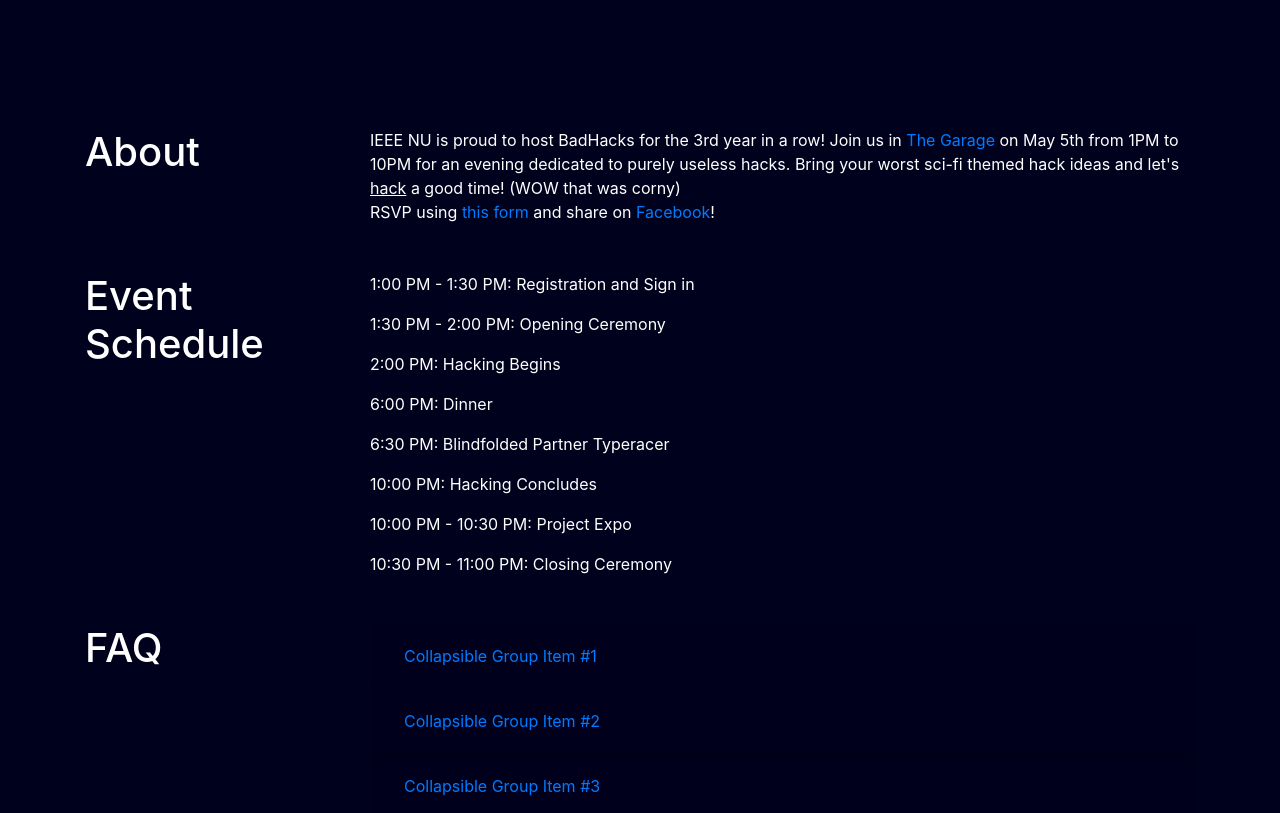
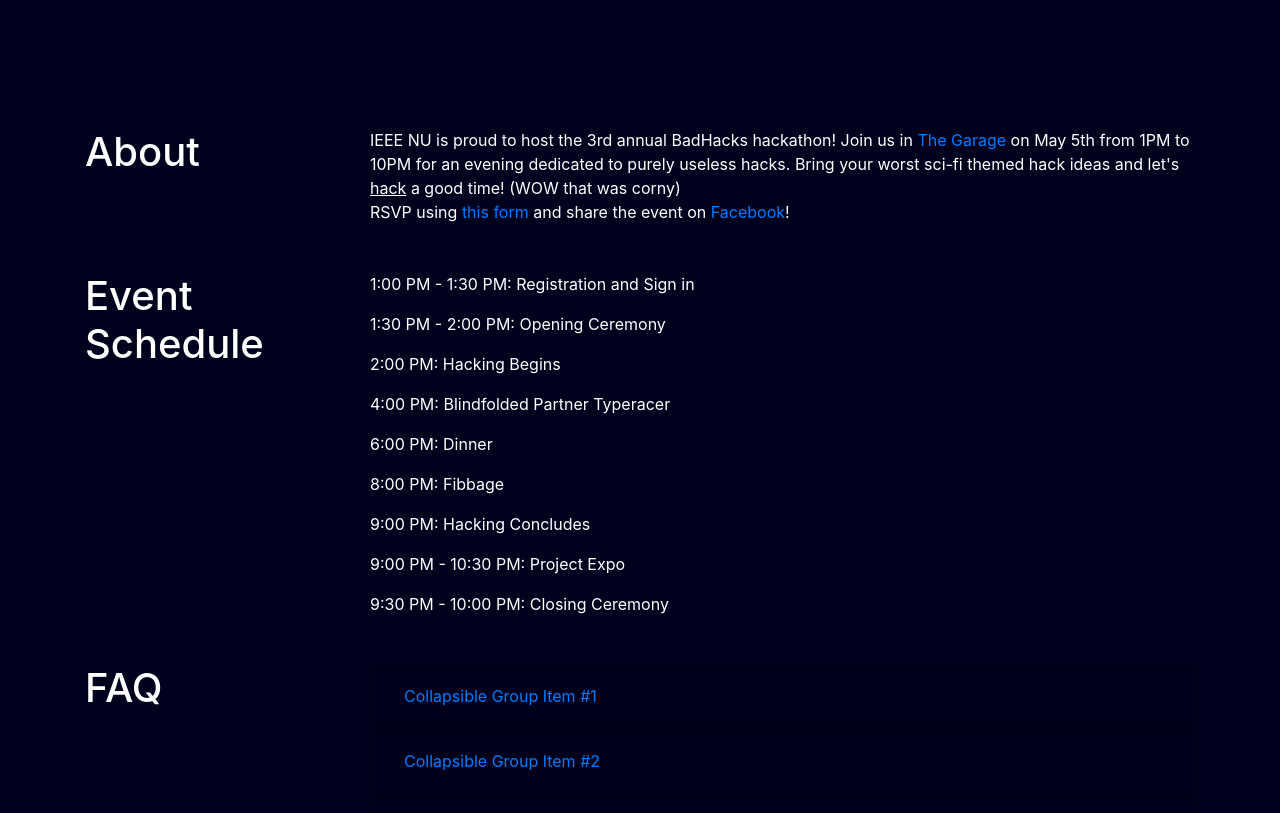
Before and after one commit to IEEE-NU/badhacks-2018, an Angular app: page / in a window 1280 px wide. Shown: the part 720-1533 px from the top of the page. Built offline with nearby package versions, Linux system fonts and the light colour scheme.

Commit message:
update event schedule

```diff
--- a/src/app/components/main/main.component.html
+++ b/src/app/components/main/main.component.html
@@ -5,13 +5,13 @@
         <h1>About</h1>
       </div>
       <div class="col-lg-9" style="text-align: left">
-        <p>IEEE NU is proud to host BadHacks for the 3rd year in a row! Join us in
+        <p>IEEE NU is proud to host the 3rd annual BadHacks hackathon! Join us in
           <a target="_blank" href="https://goo.gl/maps/7bNtezip7RD2">The Garage</a> on May 5th from 1PM to 10PM for an evening dedicated to purely useless hacks. Bring your worst sci-fi
           themed hack ideas and let's
           <ins>hack</ins> a good time! (WOW that was corny)
           <br/> RSVP using
-          <a target="_blank" href="https://goo.gl/forms/jcKSq6uxlL3WZqM13">this form</a> and share on
-          <a target="_blank" href="#">Facebook</a>!
+          <a target="_blank" href="https://ieeenu.typeform.com/to/yzfvvH">this form</a> and share the event on
+          <a target="_blank" href="https://www.facebook.com/events/161417684539017/">Facebook</a>!
         </p>
       </div>
     </div>
@@ -32,19 +32,22 @@
         <p>2:00 PM:
           <span class="event">Hacking Begins</span>
         </p>
+        <p>4:00 PM:
+          <span class="event">Blindfolded Partner Typeracer</span>
+        </p>
         <p>6:00 PM:
           <span class="event">Dinner</span>
         </p>
-        <p>6:30 PM:
-          <span class="event">Blindfolded Partner Typeracer</span>
+        <p>8:00 PM:
+          <span class="event">Fibbage</span>
         </p>
-        <p>10:00 PM:
+        <p>9:00 PM:
           <span class="event">Hacking Concludes</span>
         </p>
-        <p>10:00 PM - 10:30 PM:
+        <p>9:00 PM - 10:30 PM:
           <span class="event">Project Expo</span>
         </p>
-        <p>10:30 PM - 11:00 PM:
+        <p>9:30 PM - 10:00 PM:
           <span class="event">Closing Ceremony</span>
         </p>
 
```
Also changed, not shown: src/app/components/main/main.component.css (+5 -5 lines). Lines whose indentation alone changed are shown as unchanged.
